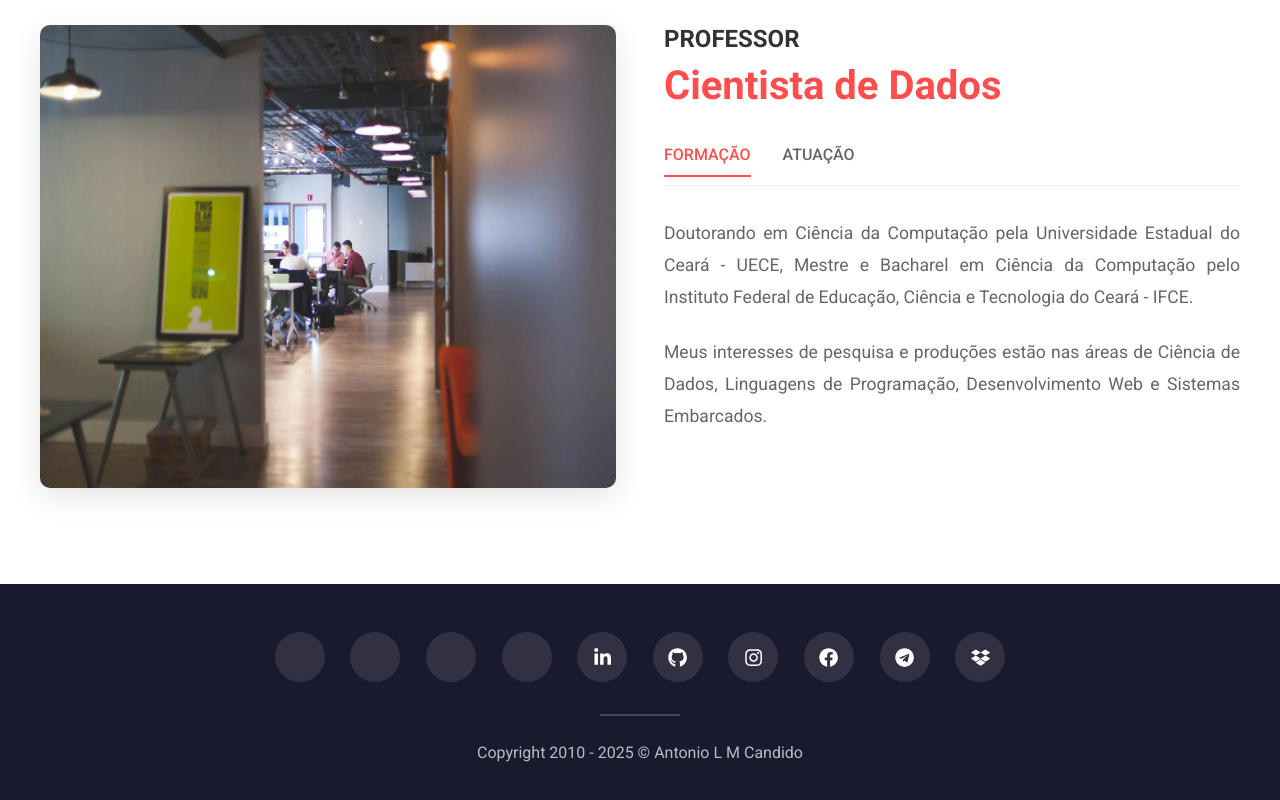
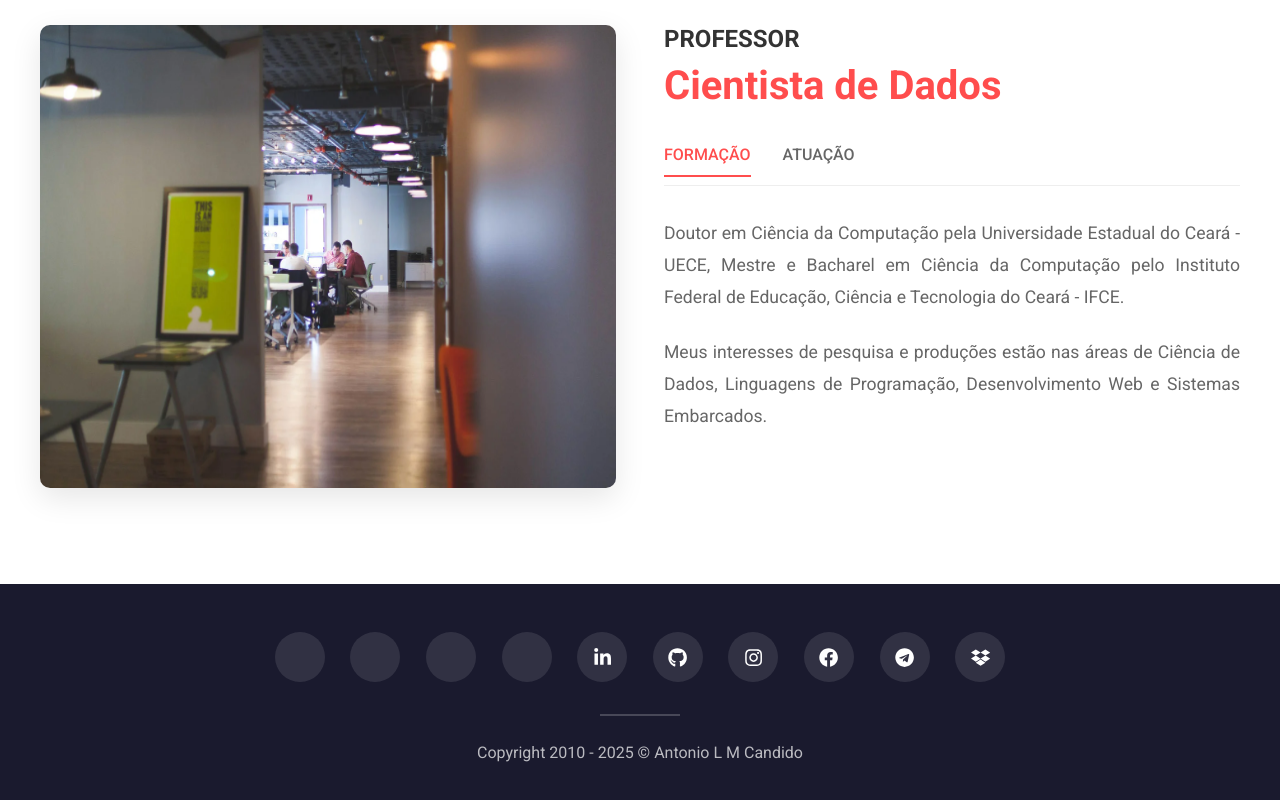
Before and after one commit to antoniolmcandido/antoniolmcandido, a React (Vite) app: page / in a window 1280 px wide. Shown: the part 2173-2973 px from the top of the page. Built offline with nearby package versions, Linux system fonts and the light colour scheme; some icons are missing.

Commit message:
:sparkles: Corrige descrição de formação acadêmica nas traduções

```diff
--- a/src/locales/translations.js
+++ b/src/locales/translations.js
@@ -58,7 +58,7 @@ export const translations = {
         work: 'ATUAÇÃO'
       },
       education: {
-        p1: 'Doutorando em Ciência da Computação pela Universidade Estadual do Ceará - UECE, Mestre e Bacharel em Ciência da Computação pelo Instituto Federal de Educação, Ciência e Tecnologia do Ceará - IFCE.',
+        p1: 'Doutor em Ciência da Computação pela Universidade Estadual do Ceará - UECE, Mestre e Bacharel em Ciência da Computação pelo Instituto Federal de Educação, Ciência e Tecnologia do Ceará - IFCE.',
         p2: 'Meus interesses de pesquisa e produções estão nas áreas de Ciência de Dados, Linguagens de Programação, Desenvolvimento Web e Sistemas Embarcados.'
       },
       work: {
@@ -130,7 +130,7 @@ export const translations = {
         work: 'EXPERIENCE'
       },
       education: {
-        p1: 'PhD student in Computer Science at the State University of Ceará - UECE, Master and Bachelor in Computer Science from the Federal Institute of Education, Science and Technology of Ceará - IFCE.',
+        p1: 'PhD in Computer Science at the State University of Ceará - UECE, Master and Bachelor in Computer Science from the Federal Institute of Education, Science and Technology of Ceará - IFCE.',
         p2: 'My research interests and productions are in the areas of Data Science, Programming Languages, Web Development and Embedded Systems.'
       },
       work: {
```
